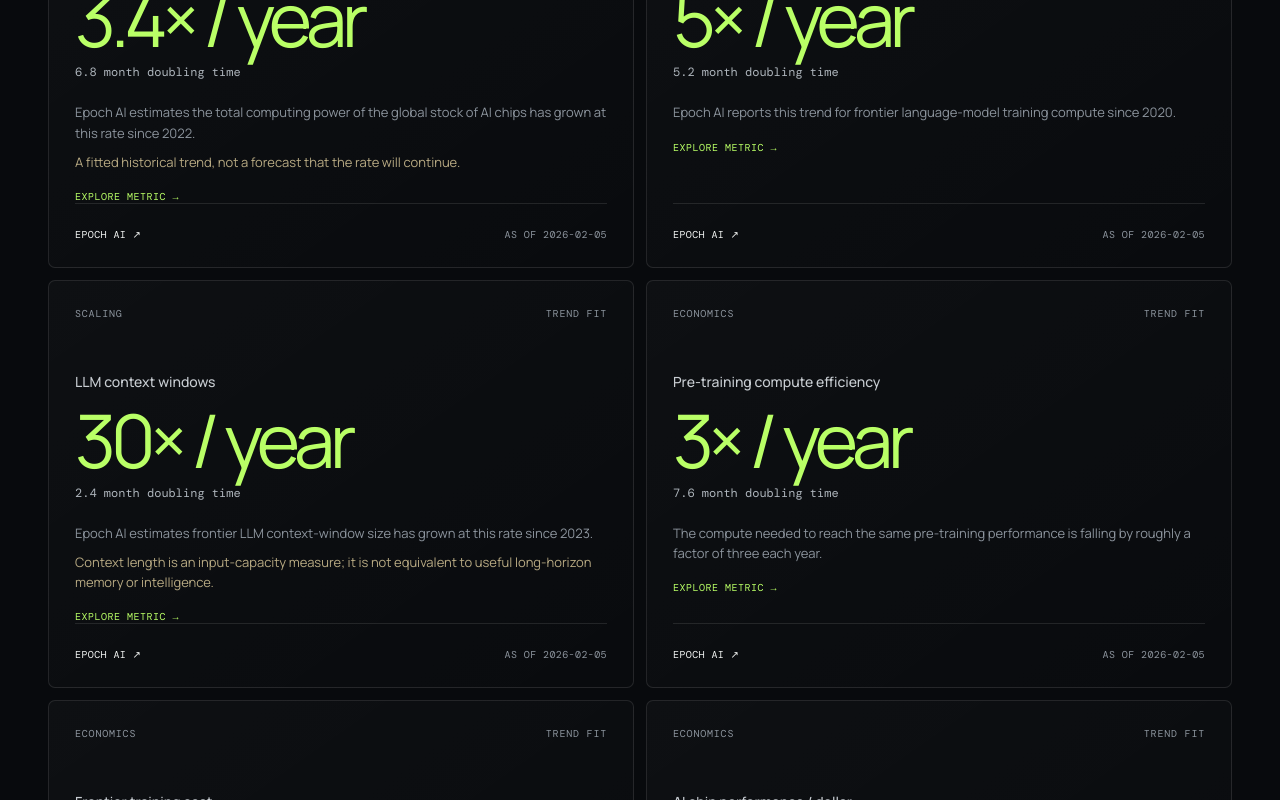
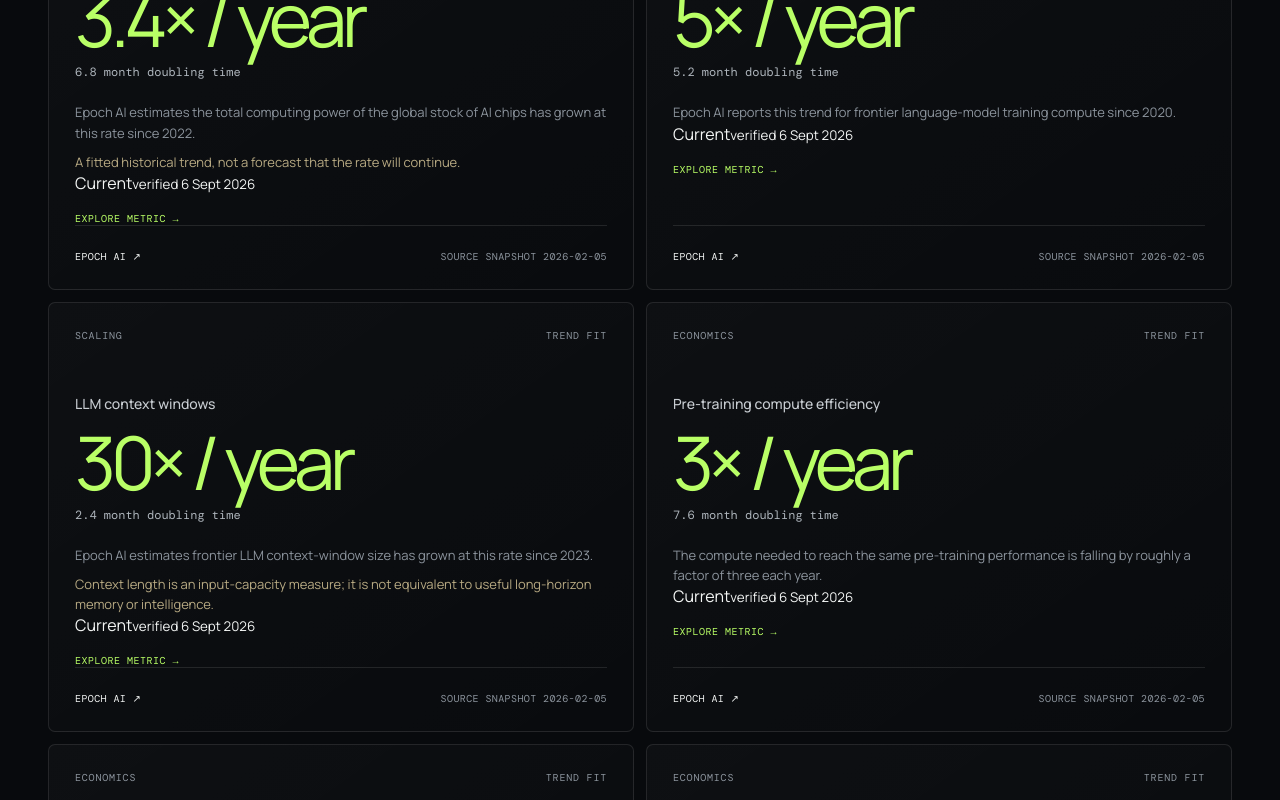
Before and after one commit to rcampbell30/The-Intelligence-curve-, a React (Vite) app: page / in a window 1280 px wide. Shown: the part 1160-1960 px from the top of the page. Built offline with nearby package versions, Linux system fonts and the light colour scheme; a web font is replaced by a local one.

Commit message:
Show freshness status on metric cards

```diff
--- a/src/components/MetricCard.tsx
+++ b/src/components/MetricCard.tsx
@@ -1,5 +1,6 @@
 import { Link } from 'react-router-dom'
 import type { Metric } from '../data/metrics'
+import FreshnessBadge from './FreshnessBadge'
 
 export default function MetricCard({ metric }: { metric: Metric }) {
   return (
@@ -13,10 +14,13 @@ export default function MetricCard({ metric }: { metric: Metric }) {
       <div className="metric-secondary">{metric.secondary}</div>
       <p>{metric.summary}</p>
       {metric.caution && <p className="metric-caution">{metric.caution}</p>}
+      <div className="metric-freshness-row">
+        <FreshnessBadge metricId={metric.id} />
+      </div>
       <Link className="metric-detail-link" to={`/metric/${metric.id}`}>Explore metric →</Link>
       <div className="metric-source">
         <a href={metric.sourceUrl} target="_blank" rel="noreferrer">{metric.source} ↗</a>
-        <span>as of {metric.asOf}</span>
+        <span>source snapshot {metric.asOf}</span>
       </div>
     </article>
   )
```
